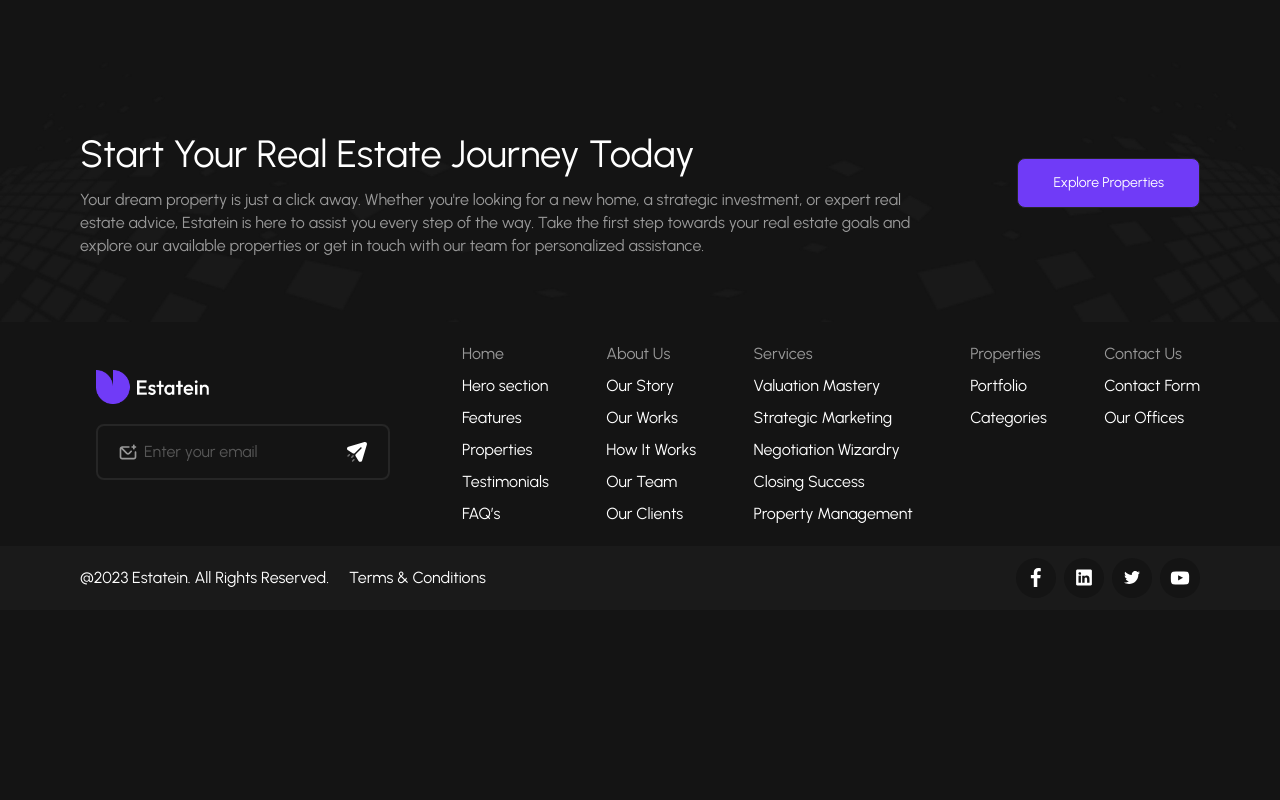
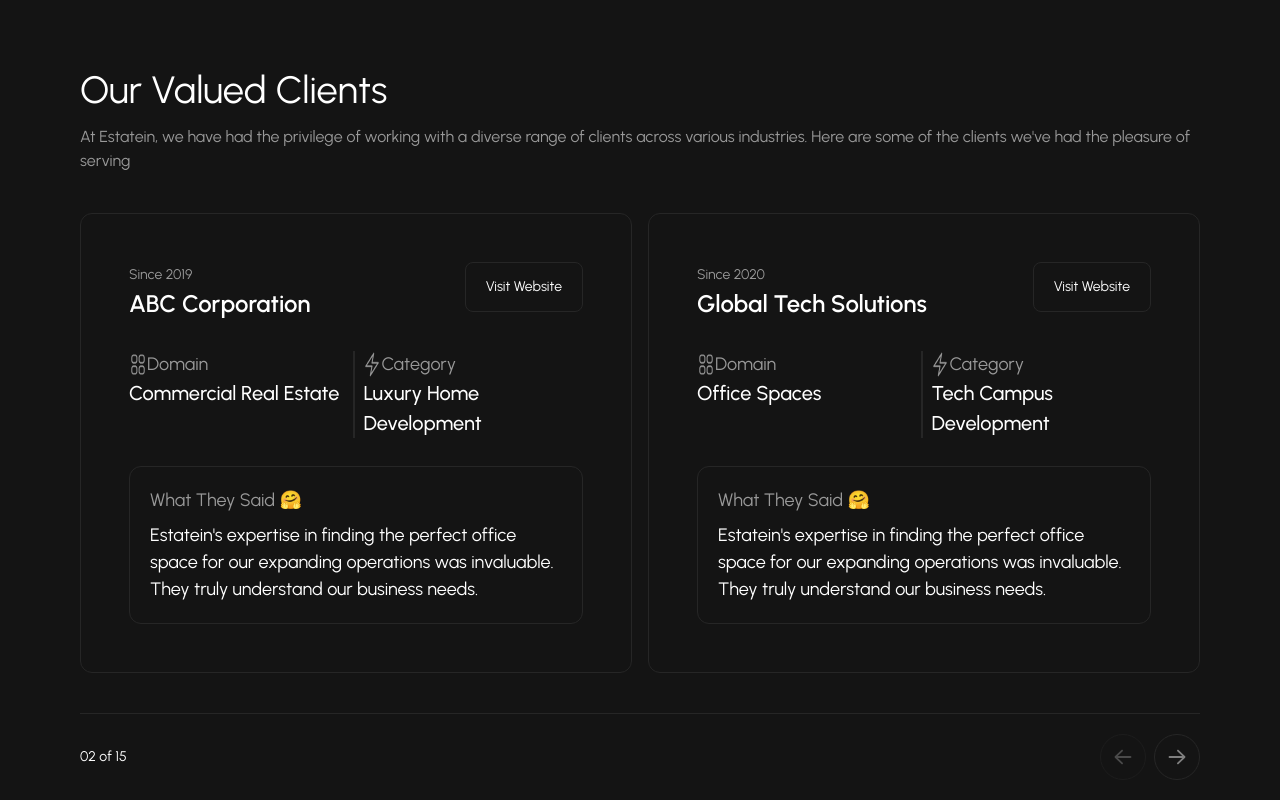
Before and after one commit to sepehrsharafi/estatein, a Next.js app: page /about in a window 1280 px wide. Shown: the part 3260-4060 px from the top of the page. Before the commit the page ends 3870 px from the top, so only its background shows below. Built offline with nearby package versions, Linux system fonts and the light colour scheme.

Commit message:
feat(about): our valued clients slider added

```diff
--- a/src/app/about/page.tsx
+++ b/src/app/about/page.tsx
@@ -1,9 +1,14 @@
+"use client";
 import React from "react";
 import HeroSection from "../ui/about/hero-section";
 import OurValues from "../ui/about/our-values";
 import OurAchievements from "../ui/about/our-achievements";
 import EstateinExperience from "../ui/about/estatein-experience";
 import MeetTheTeam from "../ui/about/meet-the-team";
+import CardListing from "../ui/root-layout/Slider/card-listing";
+
+import ClientValuesCard from "../ui/root-layout/Slider/Cards/our-clients-value-cards";
+import { clientValues } from "@/mock/client-values";
 
 export default function Page() {
   return (
@@ -13,6 +18,14 @@ export default function Page() {
       <OurAchievements />
       <EstateinExperience />
       <MeetTheTeam />
+      <CardListing
+        title="Our Valued Clients"
+        description="At Estatein, we have had the privilege of working with a diverse range of clients across various industries. Here are some of the clients we've had the pleasure of serving"
+        cards={clientValues}
+        renderCard={(card) => <ClientValuesCard card={card} />}
+        slidesPerView={{ mobile: 1, tablet: 2, desktop: 2 }}
+        showViewAllButton={false}
+      />
     </>
   );
 }
--- /dev/null
+++ b/src/app/ui/root-layout/Slider/Cards/our-clients-value-cards.tsx
@@ -0,0 +1,73 @@
+import { ClientValues } from "@/mock/client-values";
+import Button from "../../button";
+import Image from "next/image";
+
+const ClientValuesCard = ({ card }: { card: ClientValues }) => {
+  return (
+    <article className="flex flex-col p-6 xl:p-12 h-[440px] justify-between rounded-xl bg-[#141414]  border-[#262626] border-[1px] text-white w-full md:h-[415px] xl:h-[460px]">
+      <section className="flex flex-col md:flex-row justify-between gap-5">
+        <div className="flex-col">
+          <span className="text-[14px] text-[#999999] ">
+            Since {card.since}
+          </span>
+          <h3 className="text-[20px] font-semibold md:text-[24px] xl:txt-[30px] ">
+            {card.title}
+          </h3>
+        </div>
+
+        <Button
+          variant="secondary"
+          className=" text-nowrap w-full md:w-fit text-[14px]"
+        >
+          Visit Website
+        </Button>
+      </section>
+
+      <section className="flex flex-row justify-between mt-4 w-full ">
+        <div className="flex flex-col w-full">
+          <div className="flex flex-row">
+            <Image
+              src={"/icons/domain.png"}
+              alt="domain-icon"
+              width={18}
+              height={18}
+            />
+            <span className="text-[12px] text-[#999999] xl:text-[18px]">
+              Domain
+            </span>
+          </div>
+          <p className="text-[14px] md:text-[16px] font-medium xl:text-[20px]">
+            {card.domain}
+          </p>
+        </div>
+        <div className="flex flex-col border-l-2 border-[#262626] pl-2 w-full">
+          <div className="flex flex-row ">
+            <Image
+              src={"/icons/category.png"}
+              alt="category-icon"
+              width={18}
+              height={18}
+            />
+            <span className="text-[12px] text-[#999999] xl:text-[18px]">
+              Category
+            </span>
+          </div>
+          <p className="text-[14px] font-medium  md:text-[16px] xl:text-[20px]">
+            {card.category}
+          </p>
+        </div>
+      </section>
+      <section className="flex flex-col justify-between mt-4 w-full  p-5 rounded-xl gap-2  border-[#262626] border-[1px]">
+        <span className="text-[14px]  md:text-[16px] text-[#999999] xl:text-[18px] ">
+          What They Said 🤗
+        </span>
+        <p className="text-[14px]  md:text-[16px] xl:text-[18px]">
+          Estatein's expertise in finding the perfect office space for our
+          expanding operations was invaluable. They truly understand our
+          business needs.
+        </p>
+      </section>
+    </article>
+  );
+};
+export default ClientValuesCard;
--- a/src/app/ui/root-layout/Slider/card-listing.tsx
+++ b/src/app/ui/root-layout/Slider/card-listing.tsx
@@ -9,48 +9,37 @@ import "swiper/css/navigation";
 import { useEffect, useRef, useState } from "react";
 import type { Swiper as SwiperType } from "swiper";
 import { NavigationOptions } from "swiper/types";
-import { Card } from "@/mock/featured-properties";
-import { ClientSaysCard } from "@/mock/what-our-clients-say";
-import PropertiesCard from "./Cards/properties";
-import WhatOurClientsSaysCard from "./Cards/what-our-clients-say";
-import { AskedQuestionsCard } from "@/mock/asked-question";
-import FrequentlyAskedQuestionsCard from "./Cards/asked-questions-cards";
 
-interface CardListingProps {
+interface CardListingProps<T> {
   title: string;
   description?: string;
   viewText?: string;
-  cards: Card[] | ClientSaysCard[] | AskedQuestionsCard[];
-}
-function isCardArray(
-  cards: Card[] | ClientSaysCard[] | AskedQuestionsCard[]
-): cards is Card[] {
-  return cards.length > 0 && "price" in cards[0];
+  cards: T[];
+  renderCard: (card: T, index: number) => React.ReactNode;
+  slidesPerView?: {
+    mobile?: number;
+    tablet?: number;
+    desktop?: number;
+  };
+  showViewAllButton?: boolean;
 }
 
-function isClientSaysCardArray(
-  cards: Card[] | ClientSaysCard[] | AskedQuestionsCard[]
-): cards is ClientSaysCard[] {
-  return cards.length > 0 && "stars" in cards[0];
-}
-function isAskedQuestionsCard(
-  cards: Card[] | ClientSaysCard[] | AskedQuestionsCard[]
-): cards is AskedQuestionsCard[] {
-  return cards.length > 0;
-}
-
-const CardListing = ({
+const CardListing = <T,>({
   title,
   description,
   cards,
+  renderCard,
   viewText,
-}: CardListingProps) => {
+  slidesPerView = { mobile: 1, tablet: 2, desktop: 3 },
+  showViewAllButton = true,
+}: CardListingProps<T>) => {
   const prevRef = useRef<HTMLButtonElement>(null);
   const nextRef = useRef<HTMLButtonElement>(null);
   const swiperRef = useRef<SwiperType | null>(null);
   const [currentSlide, setCurrentSlide] = useState(1);
   const [isDesktop, setIsDesktop] = useState(false);
   const totalSlides = cards.length;
+
   useEffect(() => {
     const handleResize = () => {
       setIsDesktop(window.innerWidth >= 1024);
@@ -61,6 +50,7 @@ const CardListing = ({
 
     return () => window.removeEventListener("resize", handleResize);
   }, []);
+
   useEffect(() => {
     if (
       swiperRef.current &&
@@ -79,6 +69,7 @@ const CardListing = ({
       swiperRef.current.navigation.update();
     }
   }, []);
+
   return (
     <section className="flex flex-col gap-10 mx-4 mt-20 xl:mx-[80px] 2xl:mx-[162px]">
       <div className="flex flex-row justify-between items-center">
@@ -90,15 +81,17 @@ const CardListing = ({
             </p>
           )}
         </div>
-        <Button variant="secondary" className="hidden md:block text-nowrap">
-          {viewText ?? " View All Properties"}
-        </Button>
+        {showViewAllButton && (
+          <Button variant="secondary" className="hidden md:block text-nowrap">
+            {viewText ?? " View All Properties"}
+          </Button>
+        )}
       </div>
 
       <div className="overflow-hidden">
         <Swiper
           spaceBetween={16}
-          slidesPerView={1}
+          slidesPerView={slidesPerView.mobile}
           slidesPerGroup={1}
           modules={[Navigation]}
           speed={300}
@@ -109,11 +102,11 @@ const CardListing = ({
           grabCursor={true}
           breakpoints={{
             640: {
-              slidesPerView: 2,
+              slidesPerView: slidesPerView.tablet,
               slidesPerGroup: 1,
             },
             1024: {
-              slidesPerView: 3,
+              slidesPerView: slidesPerView.desktop,
               slidesPerGroup: 1,
             },
           }}
@@ -129,36 +122,27 @@ const CardListing = ({
             disabledClass: "opacity-50 cursor-not-allowed",
           }}
         >
-          {isCardArray(cards) &&
-            cards.map((card, index) => (
-              <SwiperSlide key={index}>
-                <PropertiesCard card={card} />
-              </SwiperSlide>
-            ))}
-          {isClientSaysCardArray(cards) &&
-            cards.map((card, index) => (
-              <SwiperSlide key={index}>
-                <WhatOurClientsSaysCard card={card} />
-              </SwiperSlide>
-            ))}
-          {isAskedQuestionsCard(cards) &&
-            cards.map((card, index) => (
-              <SwiperSlide key={index}>
-                <FrequentlyAskedQuestionsCard card={card} />
-              </SwiperSlide>
-            ))}
+          {cards.map((card, index) => (
+            <SwiperSlide key={index}>{renderCard(card, index)}</SwiperSlide>
+          ))}
         </Swiper>
       </div>
 
       <div className="flex flex-row gap-2.5 justify-between items-center border-t border-[#262626] pt-5">
-        <Button variant="secondary" className="md:hidden">
-          View All Properties
-        </Button>
-        <p className="text-sm hidden md:block text-white">
-          {String(isDesktop ? currentSlide + 2 : currentSlide).padStart(2, "0")}{" "}
+        {showViewAllButton && (
+          <Button variant="secondary" className="md:hidden text-nowrap">
+            {viewText ?? " View All Properties"}
+          </Button>
+        )}
+        <p className="text-sm hidden md:block text-white text-nowrap">
+          {String(
+            isDesktop
+              ? currentSlide + (slidesPerView.desktop ?? 3) - 1
+              : currentSlide
+          ).padStart(2, "0")}{" "}
           of {String(totalSlides).padStart(2, "0")}
         </p>
-        <div className="flex flex-row items-center text-white gap-2">
+        <div className="flex flex-row items-center  text-white gap-2 w-full md:w-fit justify-between md:justify-center">
           <button
             ref={prevRef}
             className="p-2.5 cursor-pointer bg-[#141414] border-[#262626] border hover:bg-[#292929] rounded-full"
@@ -170,7 +154,7 @@ const CardListing = ({
               height={24}
             />
           </button>
-          <p className="text-sm md:hidden">
+          <p className="text-sm md:hidden text-[14px] text-nowrap">
             {String(currentSlide).padStart(2, "0")} of{" "}
             {String(totalSlides).padStart(2, "0")}
           </p>
--- /dev/null
+++ b/src/mock/client-values.ts
@@ -0,0 +1,130 @@
+export interface ClientValues {
+  since: number;
+  title: string;
+  domain: string;
+  category: string;
+  description: string;
+}
+
+export const clientValues: ClientValues[] = [
+  {
+    since: 2019,
+    title: "ABC Corporation",
+    domain: "Commercial Real Estate",
+    category: "Luxury Home Development",
+    description:
+      "Estateins expertise in finding the perfect office space for our expanding operations was invaluable. They truly understand our business needs.",
+  },
+  {
+    since: 2020,
+    title: "Global Tech Solutions",
+    domain: "Office Spaces",
+    category: "Tech Campus Development",
+    description:
+      "The team helped us secure a prime location for our new headquarters. Their market knowledge and negotiation skills were exceptional.",
+  },
+  {
+    since: 2018,
+    title: "Riverside Ventures",
+    domain: "Residential Properties",
+    category: "Waterfront Living",
+    description:
+      "Working with this team made our dream of waterfront living a reality. They guided us through every step with professionalism and care.",
+  },
+  {
+    since: 2021,
+    title: "Summit Retail Group",
+    domain: "Retail Properties",
+    category: "Shopping Center Development",
+    description:
+      "Their strategic approach to finding high-traffic retail locations helped us expand our business across multiple cities efficiently.",
+  },
+  {
+    since: 2017,
+    title: "Heritage Investments",
+    domain: "Historic Properties",
+    category: "Restoration Projects",
+    description:
+      "The attention to detail in sourcing historic properties with potential was remarkable. They connected us with opportunities we never knew existed.",
+  },
+  {
+    since: 2022,
+    title: "Metro Living Co",
+    domain: "Urban Residential",
+    category: "Downtown Apartments",
+    description:
+      "Finding the perfect downtown apartment seemed impossible until we connected with this team. They made the process smooth and stress-free.",
+  },
+  {
+    since: 2019,
+    title: "Green Spaces LLC",
+    domain: "Sustainable Development",
+    category: "Eco-Friendly Buildings",
+    description:
+      "Their commitment to sustainable real estate aligned perfectly with our values. They found us LEED-certified properties that exceeded our expectations.",
+  },
+  {
+    since: 2020,
+    title: "Horizon Hospitality",
+    domain: "Hotel & Resort",
+    category: "Boutique Hotels",
+    description:
+      "The team's expertise in hospitality real estate helped us acquire three boutique hotel properties in prime tourist destinations.",
+  },
+  {
+    since: 2018,
+    title: "Family First Homes",
+    domain: "Residential Real Estate",
+    category: "Suburban Family Homes",
+    description:
+      "They understood exactly what our growing family needed. The neighborhood they recommended has been perfect for our children.",
+  },
+  {
+    since: 2021,
+    title: "Industrial Pro Partners",
+    domain: "Industrial Properties",
+    category: "Warehouse & Logistics",
+    description:
+      "Their network in the industrial sector is unmatched. We secured warehouse space with excellent logistics access at competitive rates.",
+  },
+  {
+    since: 2023,
+    title: "Skyline Investors",
+    domain: "High-Rise Development",
+    category: "Luxury Condominiums",
+    description:
+      "The portfolio of high-rise properties they presented was impressive. We invested in a luxury condo project that's already showing great returns.",
+  },
+  {
+    since: 2019,
+    title: "Coastal Properties Inc",
+    domain: "Vacation Rentals",
+    category: "Beachfront Properties",
+    description:
+      "Our vacation rental business has thrived thanks to the prime beachfront properties they helped us acquire. Truly exceptional service.",
+  },
+  {
+    since: 2020,
+    title: "Smart City Developments",
+    domain: "Mixed-Use Properties",
+    category: "Live-Work-Play Spaces",
+    description:
+      "Their vision for mixed-use developments aligned with our urban planning goals. The project has become a model for smart city living.",
+  },
+  {
+    since: 2022,
+    title: "Mountain View Estates",
+    domain: "Rural Properties",
+    category: "Ranch & Farm Land",
+    description:
+      "Finding the right ranch property took time, but their patience and dedication paid off. We now own our dream property in the mountains.",
+  },
+  {
+    since: 2021,
+    title: "NextGen Properties",
+    domain: "Student Housing",
+    category: "Campus Living",
+    description:
+      "Their understanding of the student housing market helped us build a successful portfolio near major universities. Occupancy rates are outstanding.",
+  },
+];
```
Also changed, not shown: src/app/page.tsx (+7 -0 lines), public/icons/category.png (added), public/icons/domain.png (added).
